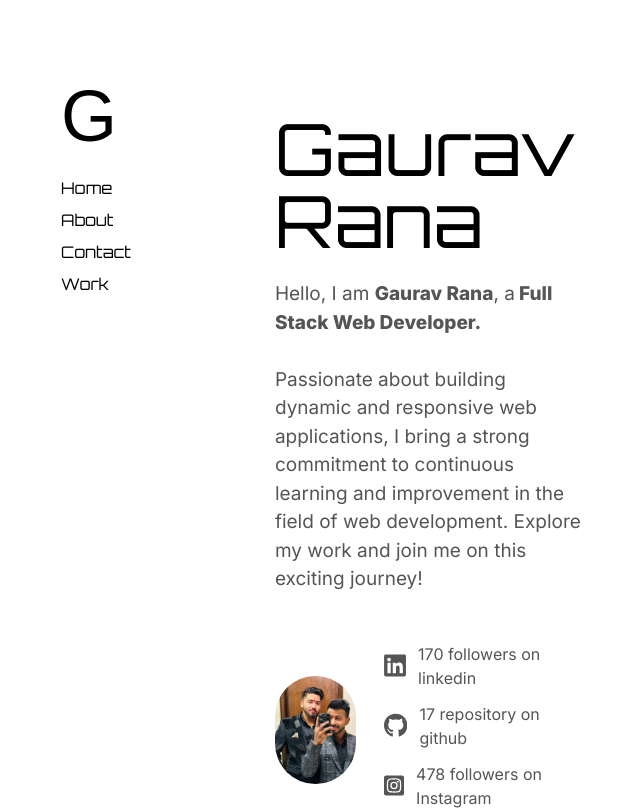
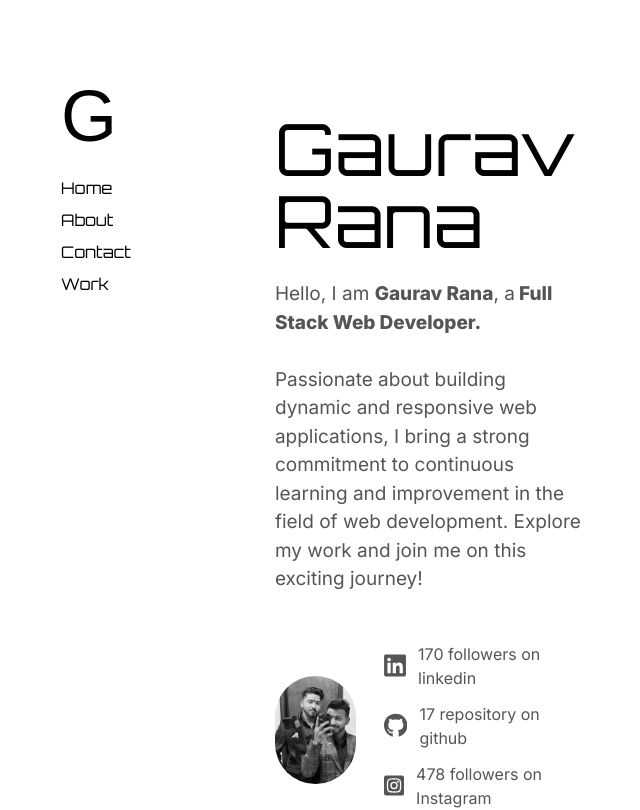
Before and after one commit to Bloodlycrul/myportfolio, a Next.js app: page / in a window 1280 px wide. Shown: the top 810 px of the page, without its empty margins (319-959 px from the left). Built offline with nearby package versions, Linux system fonts and the light colour scheme; a web font is replaced by a local one.

Commit message:
remove the query from schema

```diff
--- a/src/app/about/page.tsx
+++ b/src/app/about/page.tsx
@@ -1,5 +1,5 @@
 import React from "react";
-import { Orbitron } from "@next/font/google";
+import { Orbitron } from "next/font/google";
 import { FaLinkedin, FaGithub, FaInstagramSquare } from "react-icons/fa";
 import { GoArrowUpRight } from "react-icons/go";
 import Link from "next/link";
--- a/src/app/globals.css
+++ b/src/app/globals.css
@@ -32,13 +32,16 @@
   }
 
   .border-border {
-
   }
 
   .bg-background {
   }
 
   .text-foreground {
+  }
+
+  .blackWhite {
+    filter: grayscale();
   }
 
   .dark {
--- a/src/components/Header.tsx
+++ b/src/components/Header.tsx
@@ -1,5 +1,5 @@
 import React from "react";
-import { Wallpoet, Orbitron } from "@next/font/google";
+import { Wallpoet, Orbitron } from "next/font/google";
 import { menu } from "@/app/utils/constant";
 import Link from "next/link";
 
--- a/src/components/Main.tsx
+++ b/src/components/Main.tsx
@@ -1,5 +1,5 @@
 import React from "react";
-import { Orbitron } from "@next/font/google";
+import { Orbitron } from "next/font/google";
 import SocialSharing from "./SocialSharing";
 
 const orbit = Orbitron({
--- a/src/schema/Form.Schema.ts
+++ b/src/schema/Form.Schema.ts
@@ -1,4 +1,3 @@
-import { query } from "express";
 import z from "zod";
 
 export const contact = z.object({
```
